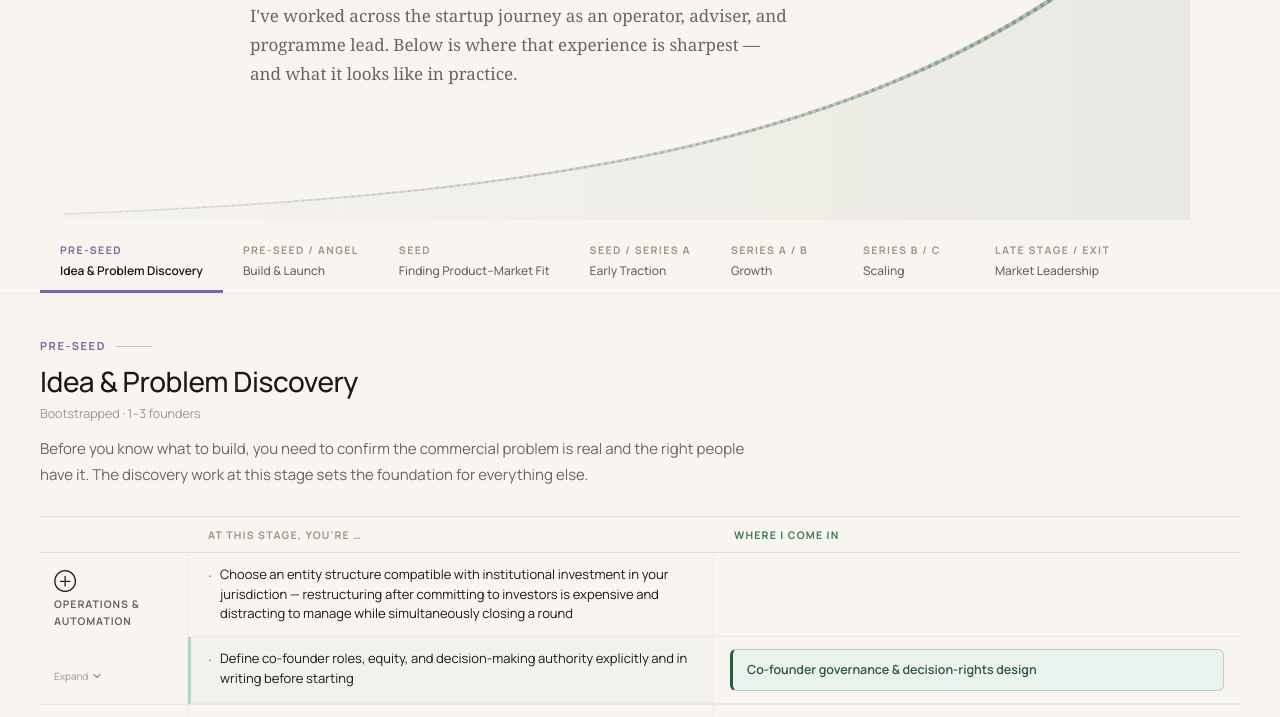
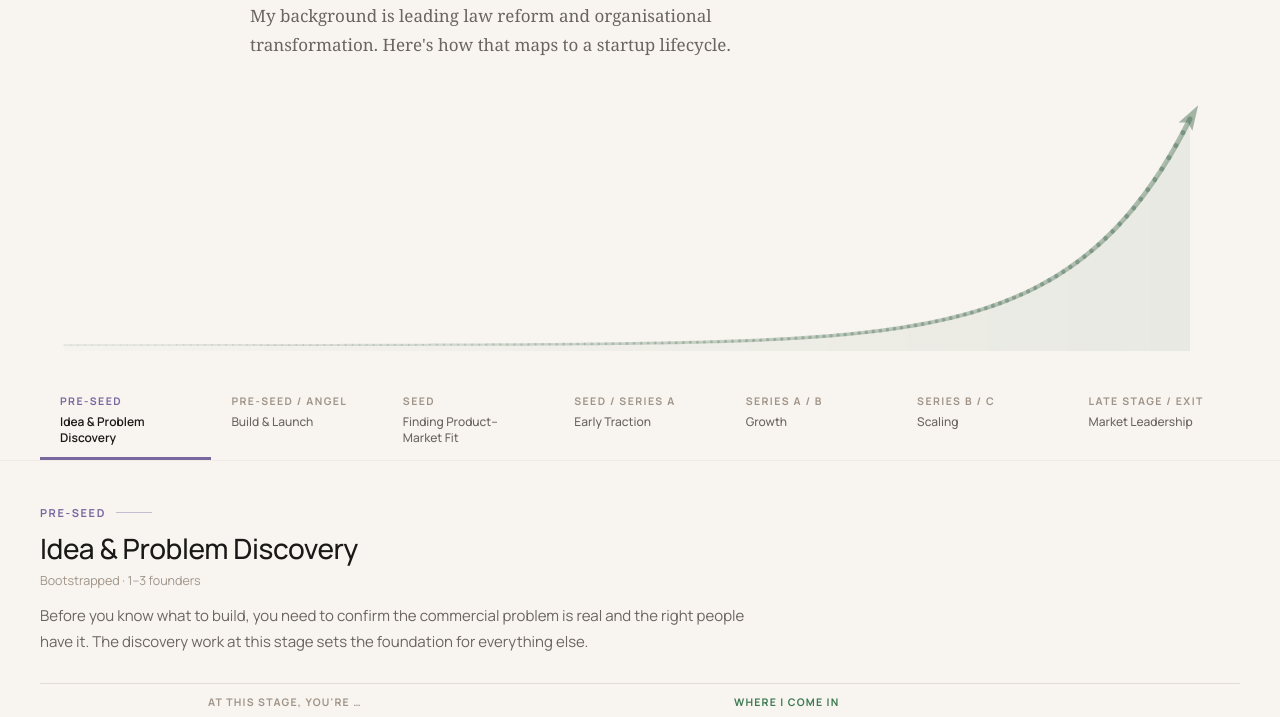
Before and after one commit to thomasmurrayearth/thomasmurray-consulting, a plain HTML site: page startup-journey.html in a window 1280 px wide. Shown: the part 271-988 px from the top of the page. Drawn offline with Linux system fonts and the light colour scheme; a web font is replaced by a local one.

Commit message:
Add files via upload

```diff
--- a/startup-journey.html
+++ b/startup-journey.html
@@ -49,7 +49,7 @@ html{scroll-padding-top:110px}
 .hero,.stage-bar,.panel-wrap{position:relative;z-index:1}
 
 /* ── Hero ── */
-.hero{max-width:860px;margin:0 auto;padding:80px 40px 140px}
+.hero{max-width:860px;margin:0 auto;padding:80px 40px 320px}
 .hero h1{
   font-size:54px;font-weight:500;line-height:1.07;
   letter-spacing:-.9px;color:var(--text);margin-bottom:24px;
@@ -77,9 +77,13 @@ html{scroll-padding-top:110px}
   scrollbar-width:none;
 }
 .stage-tabs::-webkit-scrollbar{display:none}
+/* Edge fades hint that more tabs exist off-screen */
+.stage-tabs.fade-r{-webkit-mask-image:linear-gradient(90deg,#000 calc(100% - 48px),transparent);mask-image:linear-gradient(90deg,#000 calc(100% - 48px),transparent)}
+.stage-tabs.fade-l{-webkit-mask-image:linear-gradient(90deg,transparent,#000 48px);mask-image:linear-gradient(90deg,transparent,#000 48px)}
+.stage-tabs.fade-l.fade-r{-webkit-mask-image:linear-gradient(90deg,transparent,#000 48px,#000 calc(100% - 48px),transparent);mask-image:linear-gradient(90deg,transparent,#000 48px,#000 calc(100% - 48px),transparent)}
 .tab{
-  flex:none;cursor:pointer;user-select:none;
-  padding:14px 20px 11px;min-width:132px;
+  flex:1 1 0;min-width:112px;cursor:pointer;user-select:none;
+  padding:14px 20px 11px;
   border-bottom:3px solid transparent;transition:background .12s;
 }
 .tab:hover{background:var(--surface2)}
@@ -229,7 +233,7 @@ html{scroll-padding-top:110px}
 /* ── Mobile ── */
 @media(max-width:900px){
   .nav{padding:0 20px;gap:20px}
-  .hero{padding:52px 20px 44px}
+  .hero{padding:52px 20px 140px}
   .hero h1{font-size:34px}
   .hero-sub{font-size:15px}
   .stage-tabs{padding:0 16px}
@@ -271,7 +275,7 @@ html{scroll-padding-top:110px}
 }
 @media(max-width:600px){
   .hero h1{font-size:28px;letter-spacing:-.4px}
-  .tab{min-width:112px;padding:12px 14px 9px}
+  .tab{min-width:104px;padding:12px 14px 9px}
   .tab-fund{font-size:10px}
   .tab-name{font-size:11px}
 }
@@ -291,8 +295,8 @@ html{scroll-padding-top:110px}
 <div class="wrap">
   <div class="curve-bg" id="curveBg"><canvas id="growthCurve"></canvas></div>
   <div class="hero">
-    <h1>Here's where<br><em>I fit in.</em></h1>
-    <p class="hero-sub">I've worked across the startup journey as an operator, adviser, and programme lead. Below is where that experience is sharpest — and what it looks like in practice.</p>
+    <h1>The hats I wear<br><em>in a startup.</em></h1>
+    <p class="hero-sub">My background is leading law reform and organisational transformation. Here's how that maps to a startup lifecycle.</p>
   </div>
 
   <div class="stage-bar">
@@ -989,6 +993,14 @@ function renderTabs(){
       <div class="tab-fund">${esc(s.fund)}</div>
       <div class="tab-name">${esc(s.name)}</div>
     </div>`).join('');
+  updateTabFades();
+}
+
+function updateTabFades(){
+  const el=document.getElementById('stageTabs');
+  const max=el.scrollWidth-el.clientWidth;
+  el.classList.toggle('fade-l', el.scrollLeft>4);
+  el.classList.toggle('fade-r', el.scrollLeft<max-4);
 }
 
 function pick(n){
@@ -1029,17 +1041,29 @@ function drawGrowthCurve(){
 
   const GREEN='45,90,61';
 
-  /* ── Chart geometry ── */
-  const DROP=38;                      // ~10mm lower, clear of the hero text
+  /* ── Chart geometry — anchored BELOW the hero text ── */
+  const sub=hero.querySelector('.hero-sub');
+  const bg2=document.getElementById('curveBg');
+  const bgTop=bg2.getBoundingClientRect().top;
+  const subRect=sub.getBoundingClientRect();
+  /* Curve tip: below the paragraph on wide screens; on narrow screens
+     the tip climbs clearly PAST (above) the subheading text level */
+  const narrow=W<900;
+  const tipY=narrow
+    ? Math.round(subRect.top-bgTop)-28
+    : Math.round(subRect.bottom-bgTop)+60;
   const x0=Math.max(48,W*0.05);       // curve start x
-  const y0=Math.min(H-8,H-42+DROP);   // baseline
+  const y0=H-28;                      // baseline near hero bottom
   const x1=W-Math.max(56,W*0.05);     // right edge
-  const y1=44+DROP;                   // top of curve
 
   /* ── The growth curve: clean monotonic exponential ── */
   const cx0=x0, cx1=x1-26;            // stop short of plot edge so the arrow fits
-  const cy0=y0-6, cy1=y1+26;
-  const k=3.2;                        // exponential steepness
+  const cy0=y0-6, cy1=tipY;
+  /* Exponential steepness — sized so the tail goes near-vertical:
+     target end-slope, converted to the k that produces it for this
+     canvas's width/height ratio (clamped so desktop stays graceful) */
+  const spanW=cx1-cx0, spanH=cy0-cy1;
+  const k=Math.min(10, Math.max(3.8, 4.2*spanW/Math.max(spanH,1)));
   const N=160;
   const pts=[];
   for(let i=0;i<=N;i++){
@@ -1100,6 +1124,12 @@ function drawGrowthCurve(){
   requestAnimationFrame(()=>requestAnimationFrame(drawGrowthCurve));
   window.addEventListener('resize',drawGrowthCurve,{passive:true});
 
+  /* Tab-bar edge fades */
+  const tabsEl=document.getElementById('stageTabs');
+  tabsEl.addEventListener('scroll',updateTabFades,{passive:true});
+  window.addEventListener('resize',updateTabFades,{passive:true});
+  updateTabFades();
+
   /* Stage bar: transparent over hero (shows curve), frosted when sticky over content */
   const bar=document.querySelector('.stage-bar');
   function updateBar(){
```
